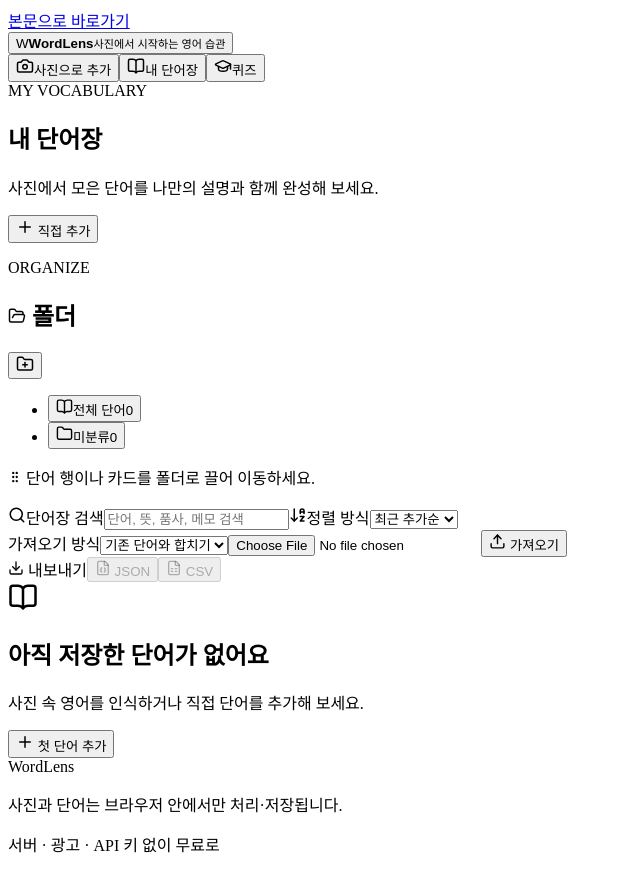
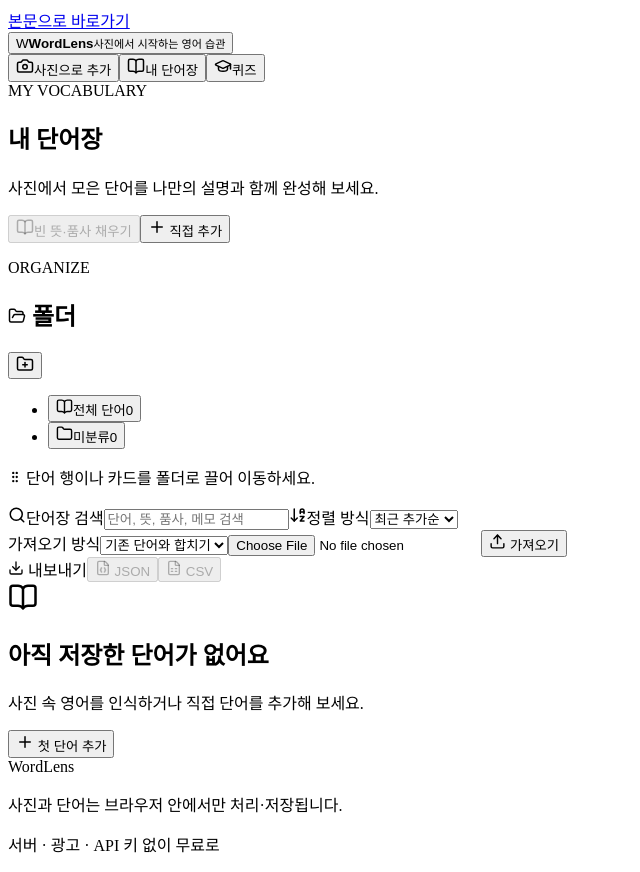
Before and after one commit to Seokwon0429/vocab-snap, a React (Vite) app: page / in a window 1280 px wide. Both pictures are taken after a click on the button "내 단어장". Shown: the whole page, without its empty margins (0-640 px from the left). Built offline with nearby package versions, Linux system fonts and the light colour scheme; the HTML template or start-up script is replaced by a standard one.

Commit message:
기존 단어 뜻·품사 자동 채우기 (#4)
기존 단어의 빈 뜻과 품사를 로컬 사전으로 일괄 보완하는 기능을 추가합니다.

```diff
--- a/src/components/DictionaryView.tsx
+++ b/src/components/DictionaryView.tsx
@@ -99,6 +99,7 @@ export function DictionaryView({
   const [editing, setEditing] = useState<WordEntry | null | 'new'>(null)
   const [form, setForm] = useState<WordFormState>(emptyForm)
   const [saving, setSaving] = useState(false)
+  const [backfilling, setBackfilling] = useState(false)
   const [importMode, setImportMode] = useState<ImportMode>('merge')
   const [importing, setImporting] = useState(false)
   const [folders, setFolders] = useState<VocabularyFolder[]>([])
@@ -432,6 +433,53 @@ export function DictionaryView({
     }
   }
 
+  const fillMissingDefinitions = async () => {
+    const candidates = entries.filter(
+      (entry) => !entry.meaning.trim() || !entry.partOfSpeech.trim(),
+    )
+    if (candidates.length === 0) {
+      notify('빈 뜻이나 품사가 있는 단어가 없어요.', 'info')
+      return
+    }
+
+    setBackfilling(true)
+    try {
+      const enriched = await enrichWithKoreanDefinitions(candidates)
+      const changedEntries = enriched.entries.filter((entry, index) => {
+        const original = candidates[index]
+        return (
+          (entry.meaning ?? '') !== original.meaning
+          || (entry.partOfSpeech ?? '') !== original.partOfSpeech
+        )
+      })
+
+      await Promise.all(changedEntries.map((entry) => put(entry)))
+      if (changedEntries.length > 0) await onChanged()
+
+      const unmatchedCount = candidates.length - changedEntries.length
+      if (changedEntries.length > 0) {
+        const unmatchedMessage = unmatchedCount > 0
+          ? ` 사전에 없는 ${unmatchedCount}개는 그대로 두었어요.`
+          : ''
+        notify(
+          `${changedEntries.length}개 단어의 빈 뜻·품사를 채웠어요.${unmatchedMessage}`,
+          enriched.unavailable ? 'info' : 'success',
+        )
+      } else {
+        notify(
+          enriched.unavailable
+            ? '뜻 사전을 불러오지 못했어요. 잠시 후 다시 시도해 주세요.'
+            : '사전에서 채울 수 있는 단어를 찾지 못했어요.',
+          enriched.unavailable ? 'error' : 'info',
+        )
+      }
+    } catch {
+      notify('빈 뜻과 품사를 채우지 못했어요. 다시 시도해 주세요.', 'error')
+    } finally {
+      setBackfilling(false)
+    }
+  }
+
   const removeWords = async (ids: string[], label: string) => {
     if (ids.length === 0) return
     if (!window.confirm(`${label} 삭제할까요? 이 작업은 되돌릴 수 없어요.`)) return
@@ -495,9 +543,20 @@ export function DictionaryView({
           <h1 id="dictionary-title">내 단어장</h1>
           <p>사진에서 모은 단어를 나만의 설명과 함께 완성해 보세요.</p>
         </div>
-        <button type="button" className="button button-primary" onClick={() => openEditor()}>
-          <Plus size={18} aria-hidden="true" /> 직접 추가
-        </button>
+        <div className="dictionary-heading-actions">
+          <button
+            type="button"
+            className="button button-quiet"
+            onClick={() => void fillMissingDefinitions()}
+            disabled={backfilling || loading || entries.length === 0}
+          >
+            <BookOpen size={18} aria-hidden="true" />
+            {backfilling ? '자동 채우는 중…' : '빈 뜻·품사 채우기'}
+          </button>
+          <button type="button" className="button button-primary" onClick={() => openEditor()}>
+            <Plus size={18} aria-hidden="true" /> 직접 추가
+          </button>
+        </div>
       </div>
 
       <p className="sr-only" role="status" aria-live="polite">{folderAnnouncement}</p>
--- a/src/styles.css
+++ b/src/styles.css
@@ -1432,6 +1432,12 @@ main {
   align-items: center;
 }
 
+.dictionary-heading-actions {
+  display: flex;
+  align-items: center;
+  gap: 8px;
+}
+
 .dictionary-workspace {
   display: grid;
   align-items: start;
@@ -3239,6 +3245,11 @@ input[type="checkbox"] {
     width: 100%;
   }
 
+  .dictionary-heading-actions {
+    width: 100%;
+    flex-direction: column;
+  }
+
   .page-heading h1,
   .quiz-view__heading h1 {
     font-size: 37px;
```
